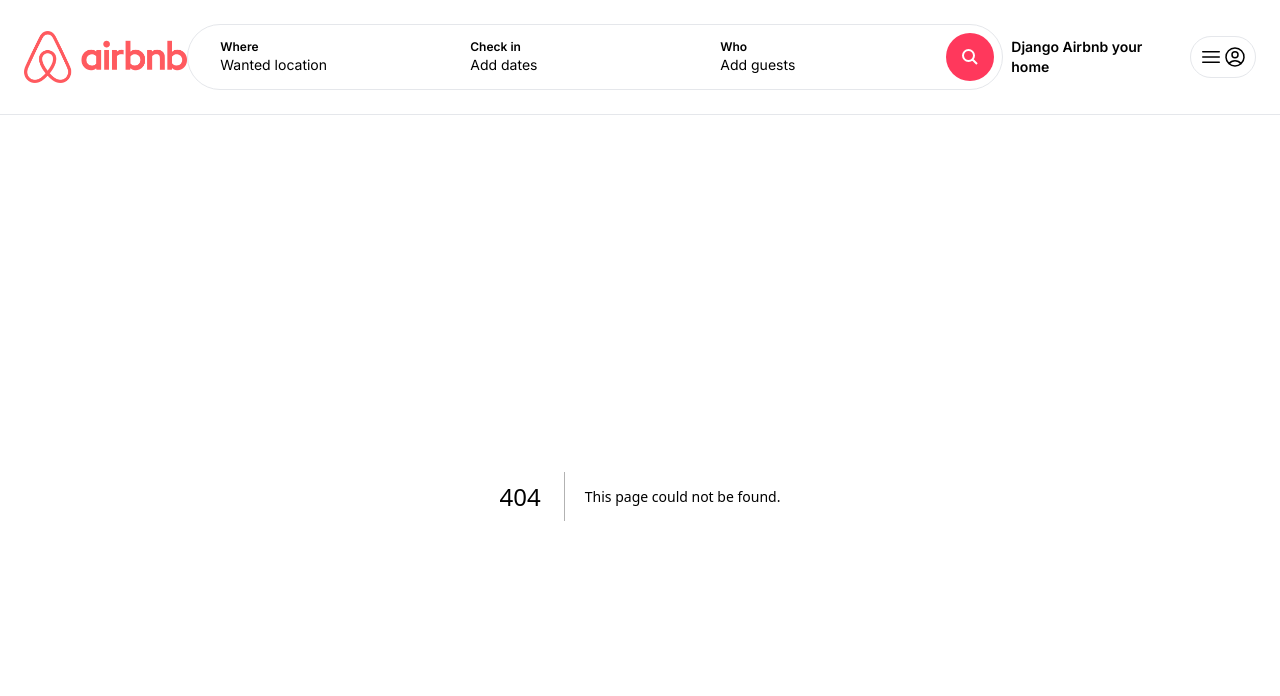
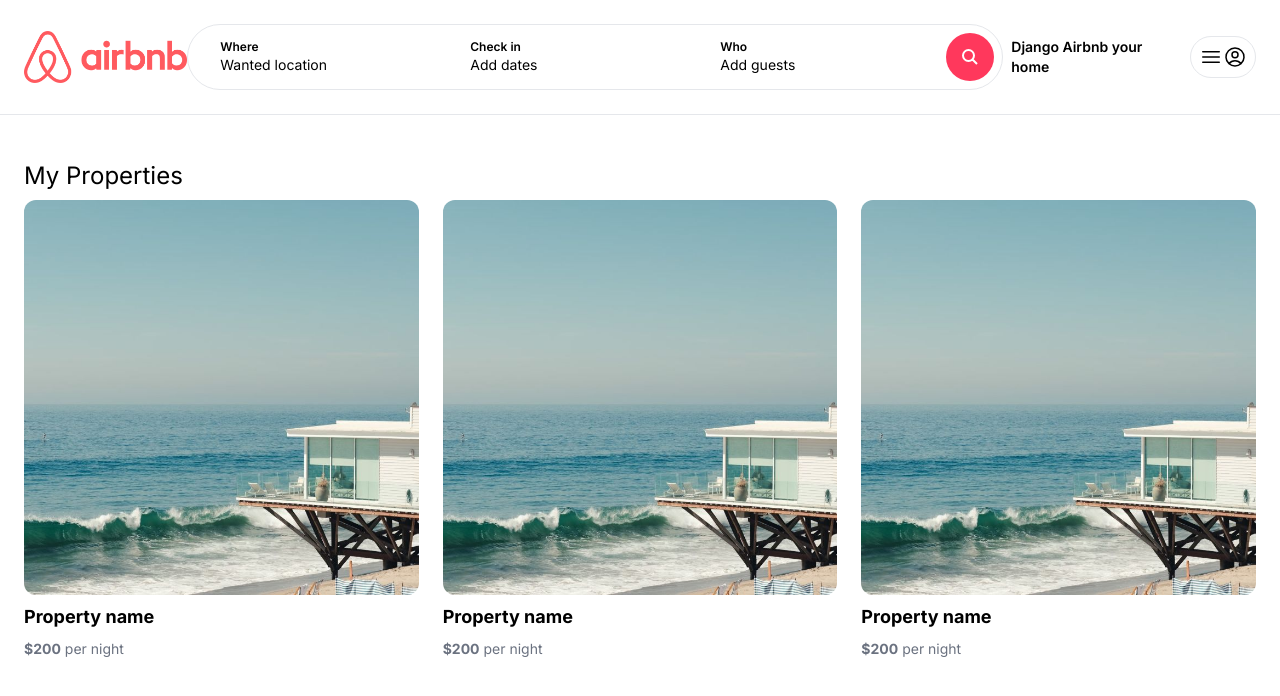
Before and after one commit to luisEnrique22xd/AirbnbFront, a Next.js app: page /myproperties in a window 1280 px wide. Before the commit this address had no page. Shown: the top 696 px of the page. Built offline with nearby package versions, Linux system fonts and the light colour scheme.

Commit message:
08 My properties

```diff
--- /dev/null
+++ b/app/myproperties/page.tsx
@@ -0,0 +1,14 @@
+import Image from 'next/image';
+import PropertyList from '../components/properties/PropertyList';
+const MyReservationsPage =()=>{
+    return(
+        <main className="max-w-[1500px] mx-auto px-6 pt-10 pb-6">
+            <h1 className="mt-6 mb-2 text-2xl">My Properties</h1>
+            <div className="grid grid-cols-1 md:grid-cols-3 lg:grid-cols-3 gap-6">
+                <PropertyList
+                />
+            </div>
+        </main>
+    )
+}
+export default MyReservationsPage;
```
